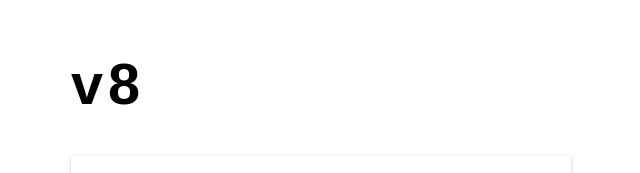
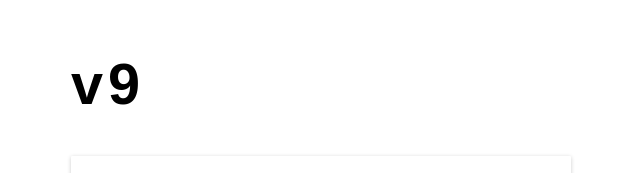
Before and after one commit to sayanm085/Calculator1, a plain HTML site: page index.html in a window 1280 px wide. Shown: the top 173 px of the page, 319-959 px from the left. Drawn offline with Linux system fonts and the light colour scheme.

Commit message:
Update index.html

```diff
--- a/index.html
+++ b/index.html
@@ -9,7 +9,7 @@
 
 
 <body >
-    <h1>v8</h1>
+    <h1>v9</h1>
     <div class="calculator">
         <div class="input" id="input"></div>
         <div class="buttons">
```
